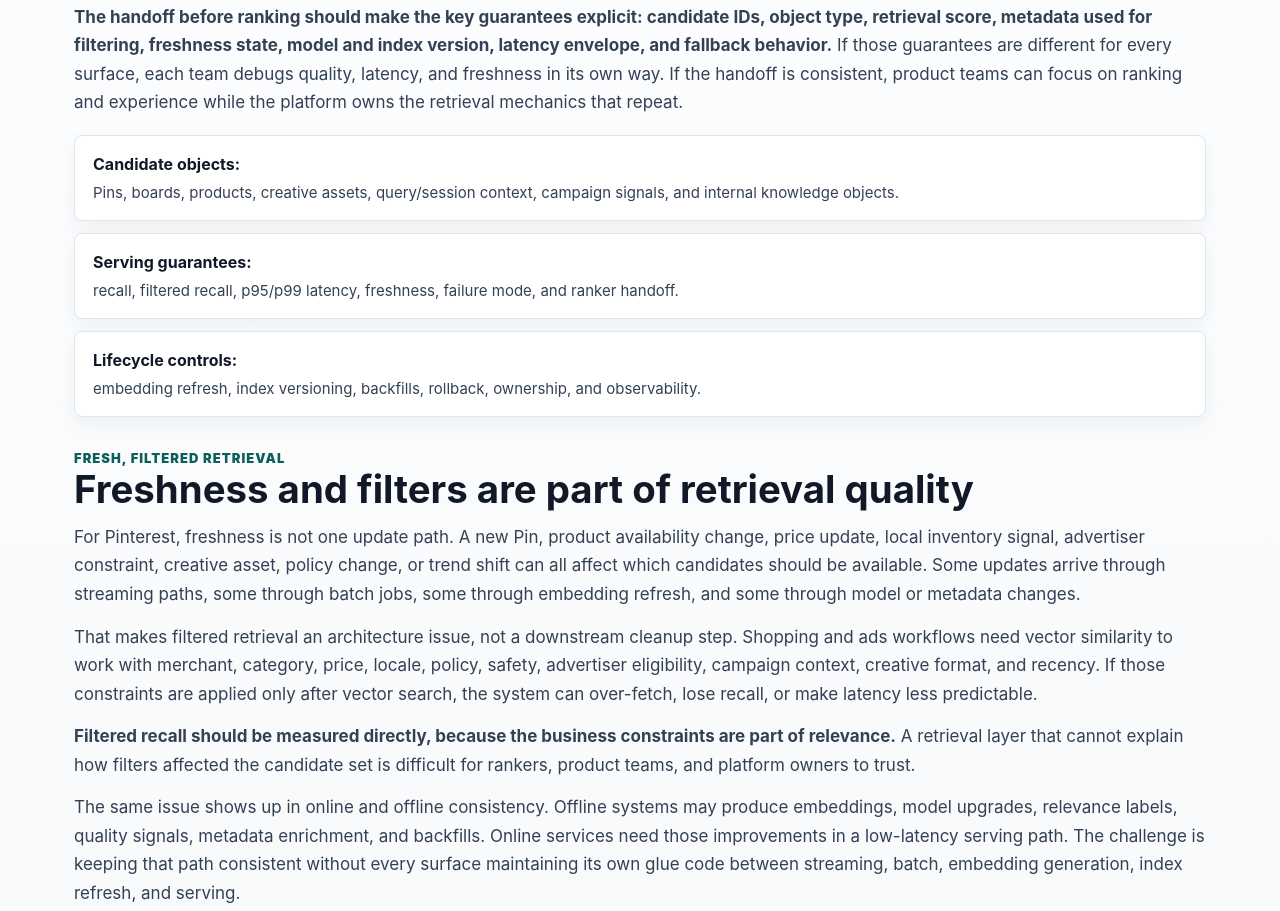
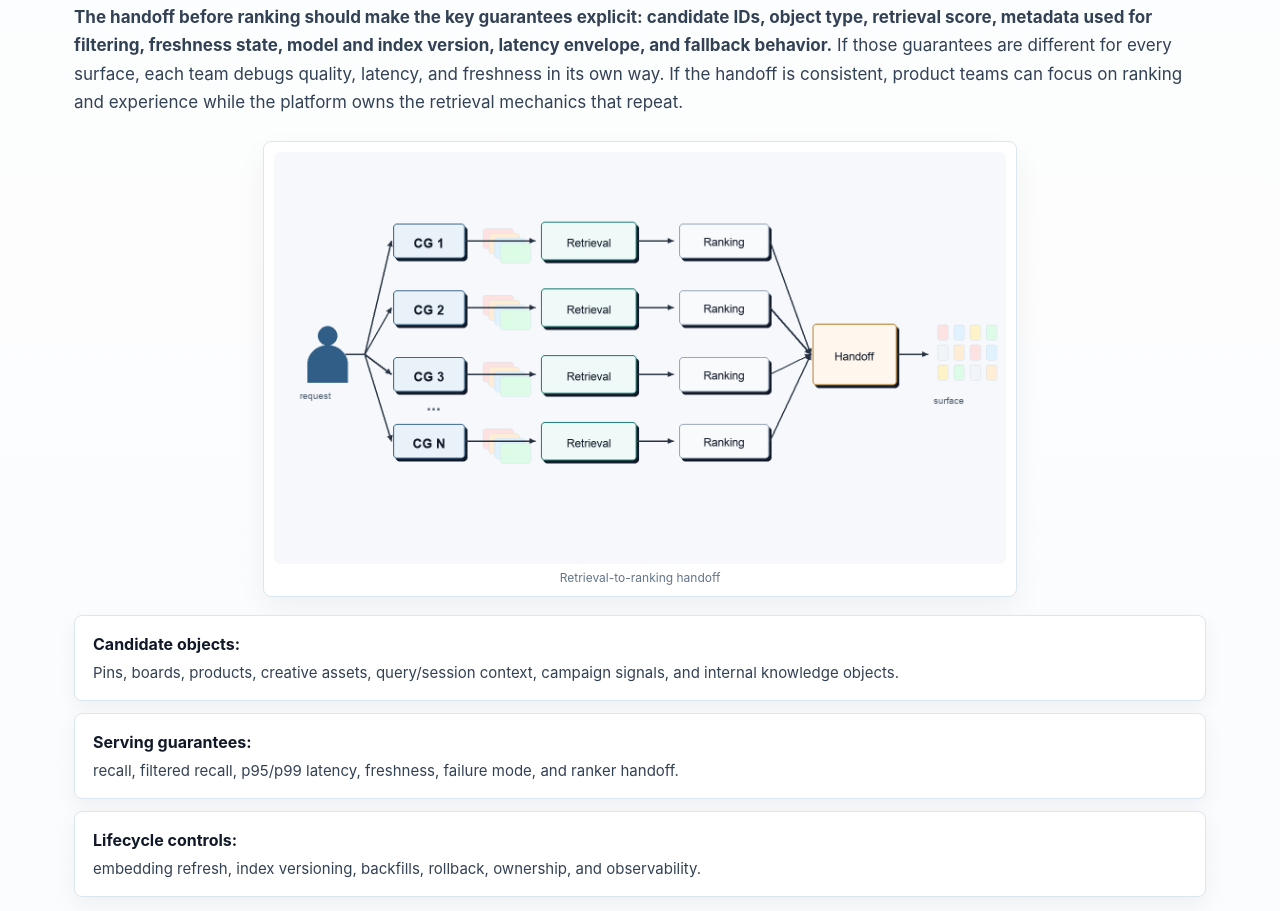
Before and after one commit to Wenjie0329/pinterest-abm-page, a plain HTML site: page index.html in a window 1280 px wide. Shown: the part 2690-3601 px from the top of the page. Drawn offline with Linux system fonts and the light colour scheme.

Commit message:
Add article diagrams

```diff
--- a/index.html
+++ b/index.html
@@ -621,6 +621,39 @@
       margin-bottom: 4px;
       color: #111827;
       font-size: 16px;
+    }
+
+    .article-diagram {
+      margin: 24px 0 18px;
+      padding: 10px;
+      width: min(66.667%, 820px);
+      border: 1px solid #dbe7ef;
+      border-radius: 8px;
+      background: #fff;
+      box-shadow: 0 12px 30px rgba(17, 24, 39, 0.05);
+      margin-left: auto;
+      margin-right: auto;
+    }
+
+    .article-diagram img {
+      display: block;
+      width: 100%;
+      height: auto;
+      border-radius: 6px;
+    }
+
+    .article-diagram figcaption {
+      margin: 6px 0 0;
+      color: #64748b;
+      font-size: 12px;
+      line-height: 1.35;
+      text-align: center;
+    }
+
+    @media (max-width: 760px) {
+      .article-diagram {
+        width: 100%;
+      }
     }
 
     .source-row {
@@ -2065,6 +2098,10 @@
                 <p>As AI workflows spread across discovery, shopping, ads, assistant context, and analytics, retrieval stops being a feature-specific implementation detail. The same work appears in different forms: candidate generation for Pins and products, contextual ads retrieval, campaign insight retrieval, table and documentation search, relevance evaluation, and embedding-based ranking research.</p>
                 <p>Some of that work should stay close to the product surface. Pinterest's rankers, business logic, safety rules, auction mechanics, and assistant experiences should remain central. The question is which responsibilities should be made explicit before that layer takes over.</p>
                 <p><strong>The handoff before ranking should make the key guarantees explicit: candidate IDs, object type, retrieval score, metadata used for filtering, freshness state, model and index version, latency envelope, and fallback behavior.</strong> If those guarantees are different for every surface, each team debugs quality, latency, and freshness in its own way. If the handoff is consistent, product teams can focus on ranking and experience while the platform owns the retrieval mechanics that repeat.</p>
+                <figure class="article-diagram" aria-label="Restyled multi-stage retrieval to ranking architecture diagram">
+                  <img src="assets/diagram-drafts/generated/pinterest-learned-retrieval-restyled-v5.png" alt="Multi-stage candidate generation, retrieval, ranking, and handoff pattern">
+                  <figcaption>Retrieval-to-ranking handoff</figcaption>
+                </figure>
                 <ul class="article-list">
                   <li><strong>Candidate objects:</strong> Pins, boards, products, creative assets, query/session context, campaign signals, and internal knowledge objects.</li>
                   <li><strong>Serving guarantees:</strong> recall, filtered recall, p95/p99 latency, freshness, failure mode, and ranker handoff.</li>
@@ -2077,6 +2114,10 @@
                 <h2>Freshness and filters are part of retrieval quality</h2>
                 <p>For Pinterest, freshness is not one update path. A new Pin, product availability change, price update, local inventory signal, advertiser constraint, creative asset, policy change, or trend shift can all affect which candidates should be available. Some updates arrive through streaming paths, some through batch jobs, some through embedding refresh, and some through model or metadata changes.</p>
                 <p>That makes filtered retrieval an architecture issue, not a downstream cleanup step. Shopping and ads workflows need vector similarity to work with merchant, category, price, locale, policy, safety, advertiser eligibility, campaign context, creative format, and recency. If those constraints are applied only after vector search, the system can over-fetch, lose recall, or make latency less predictable.</p>
+                <figure class="article-diagram" aria-label="Restyled doc and object indexing architecture diagram">
+                  <img src="assets/diagram-drafts/generated/pinterest-manas-filter-index-restyled-v5.png" alt="Doc index and object index feeding a candidate set before ranking">
+                  <figcaption>Filter-aware candidate indexing</figcaption>
+                </figure>
                 <p><strong>Filtered recall should be measured directly, because the business constraints are part of relevance.</strong> A retrieval layer that cannot explain how filters affected the candidate set is difficult for rankers, product teams, and platform owners to trust.</p>
                 <p>The same issue shows up in online and offline consistency. Offline systems may produce embeddings, model upgrades, relevance labels, quality signals, metadata enrichment, and backfills. Online services need those improvements in a low-latency serving path. The challenge is keeping that path consistent without every surface maintaining its own glue code between streaming, batch, embedding generation, index refresh, and serving.</p>
               </section>
```
Also changed, not shown: assets/diagram-drafts/generated/pinterest-learned-retrieval-restyled-v5.png (added), assets/diagram-drafts/generated/pinterest-manas-filter-index-restyled-v5.png (added).
